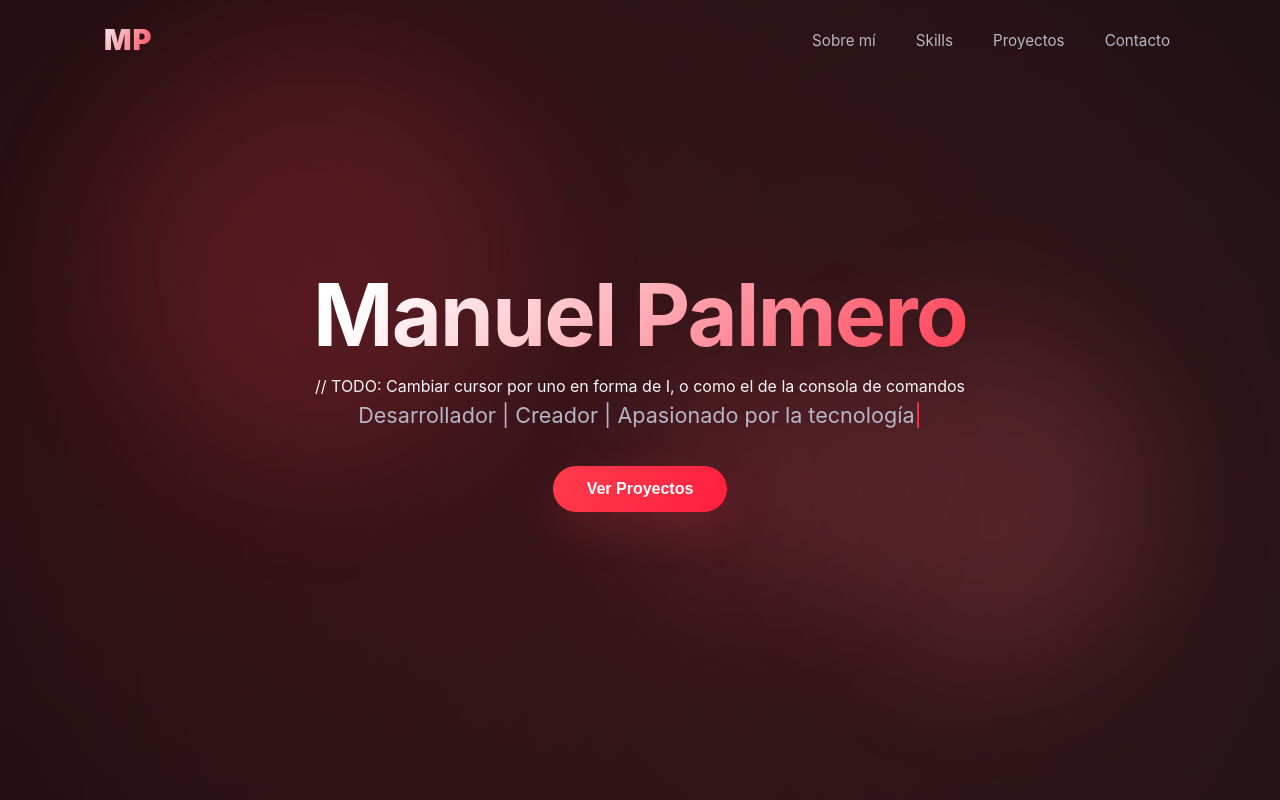
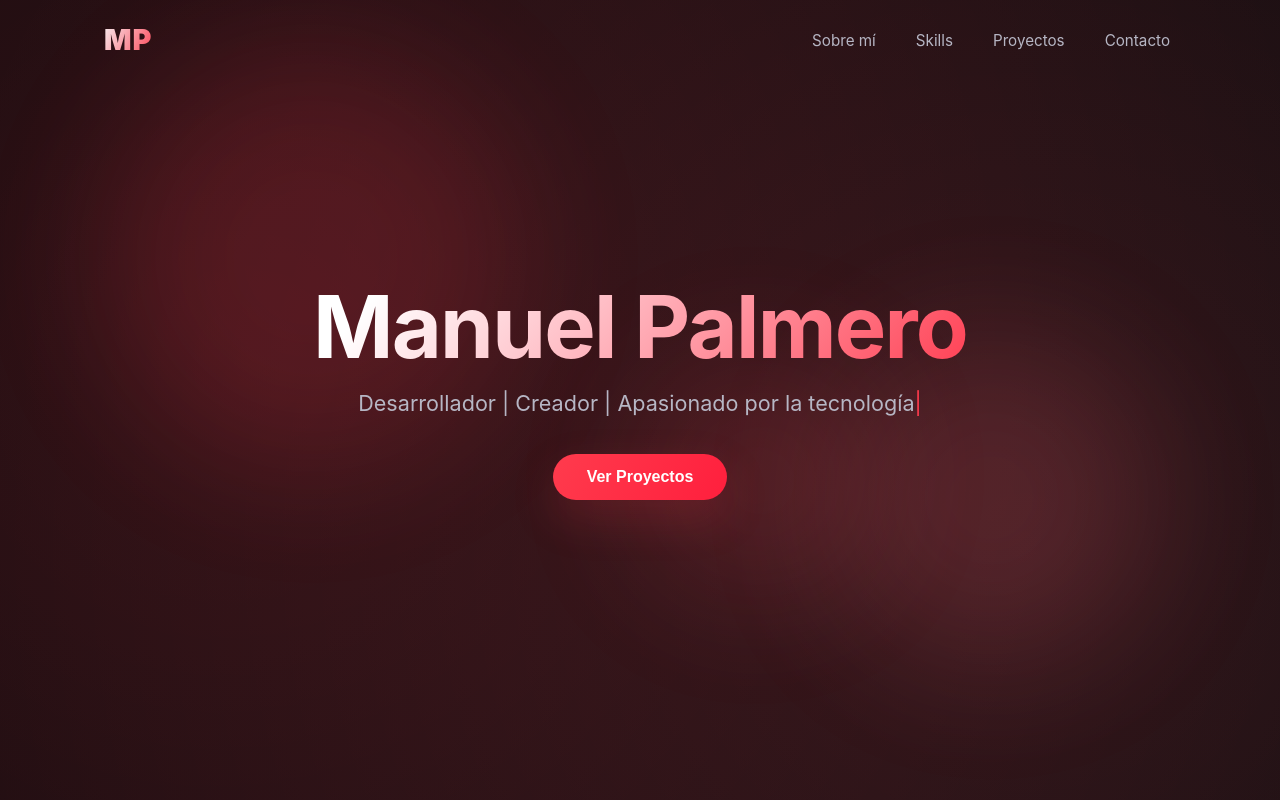
Before and after one commit to manu-palmero/portfolio, a React (Vite) app: page / in a window 1280 px wide. Shown: the top 800 px of the page. Built offline with nearby package versions, Linux system fonts and the light colour scheme.

Commit message:
Movido comentario en lugar equivocado

```diff
--- a/src/App.jsx
+++ b/src/App.jsx
@@ -48,8 +48,8 @@ function Hero() {
     }, 25)
     return () => clearInterval(timer)
   }, [])
-
   return (
+    // TODO: Cambiar cursor por uno en forma de I, o como el de la consola de comandos
     <section className="hero" id="hero">
       <div className="hero-bg">
         <div className="shape shape-1"></div>
@@ -58,7 +58,6 @@ function Hero() {
       </div>
       <div className="hero-content">
         <h1 className="animate-in">Manuel Palmero</h1>
-//         TODO: Cambiar cursor por uno en forma de I, o como el de la consola de comandos
         <p className="typing-text animate-in delay-1">{text}<span className="cursor">|</span></p>
         <button className="cta-button animate-in delay-2" onClick={() => document.getElementById('projects')?.scrollIntoView({ behavior: 'smooth' })}>
           Ver Proyectos
```
